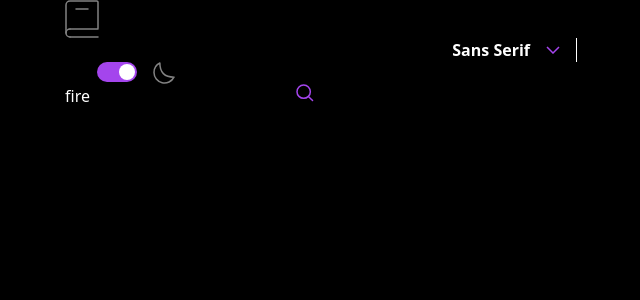
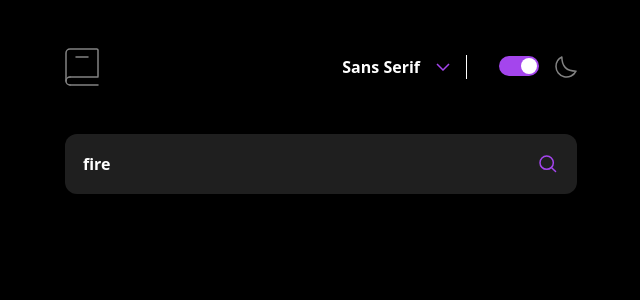
Before and after one commit to azanra/dictionary-web-app, a React (Vite) app: page / in a window 1280 px wide. Shown: the top 300 px of the page, without its empty margins (319-959 px from the left). Built offline with nearby package versions, Linux system fonts and the light colour scheme.

Commit message:
feat: style and position keyword input

```diff
--- a/src/pages/components/Header.jsx
+++ b/src/pages/components/Header.jsx
@@ -13,8 +13,8 @@ const Header = ({
   setIsDark,
 }) => {
   return (
-    <div>
-      <div>
+    <div className="mb-[48px]">
+      <div className="flex items-center py-[48px]">
         <div>
           <Dictionary />
         </div>
--- a/src/pages/components/Input.jsx
+++ b/src/pages/components/Input.jsx
@@ -1,22 +1,33 @@
+import { useContext } from "react";
 import IconSearch from "../../assets/svg/IconSearch.svg?react";
+import { IsDarkContext } from "../hooks/IsDarkContext";
 
 const Input = ({ keyword, setKeyword, fetchDictionary }) => {
+  const isDark = useContext(IsDarkContext);
   const handleSubmit = () => {
     fetchDictionary(keyword);
   };
   return (
     <div>
       <form action={handleSubmit}>
+        <div className="flex relative">
           <input
             type="text"
             name="keyword"
             id="keyword"
             value={keyword}
             onChange={(e) => setKeyword(e.target.value)}
+            className={`${
+              isDark ? "bg-[#1f1f1f]" : "bg-[#f4f4f4]"
+            } flex-1 flex rounded-xl p-[16px] font-bold border-2 border-transparent focus:border-(--purple) focus:outline-none`}
           />
-        <button type="submit">
+          <button
+            type="submit"
+            className="absolute right-5 inset-y-0 cursor-pointer"
+          >
             <IconSearch />
           </button>
+        </div>
       </form>
     </div>
   );
```
Lines whose indentation alone changed are shown as unchanged.
